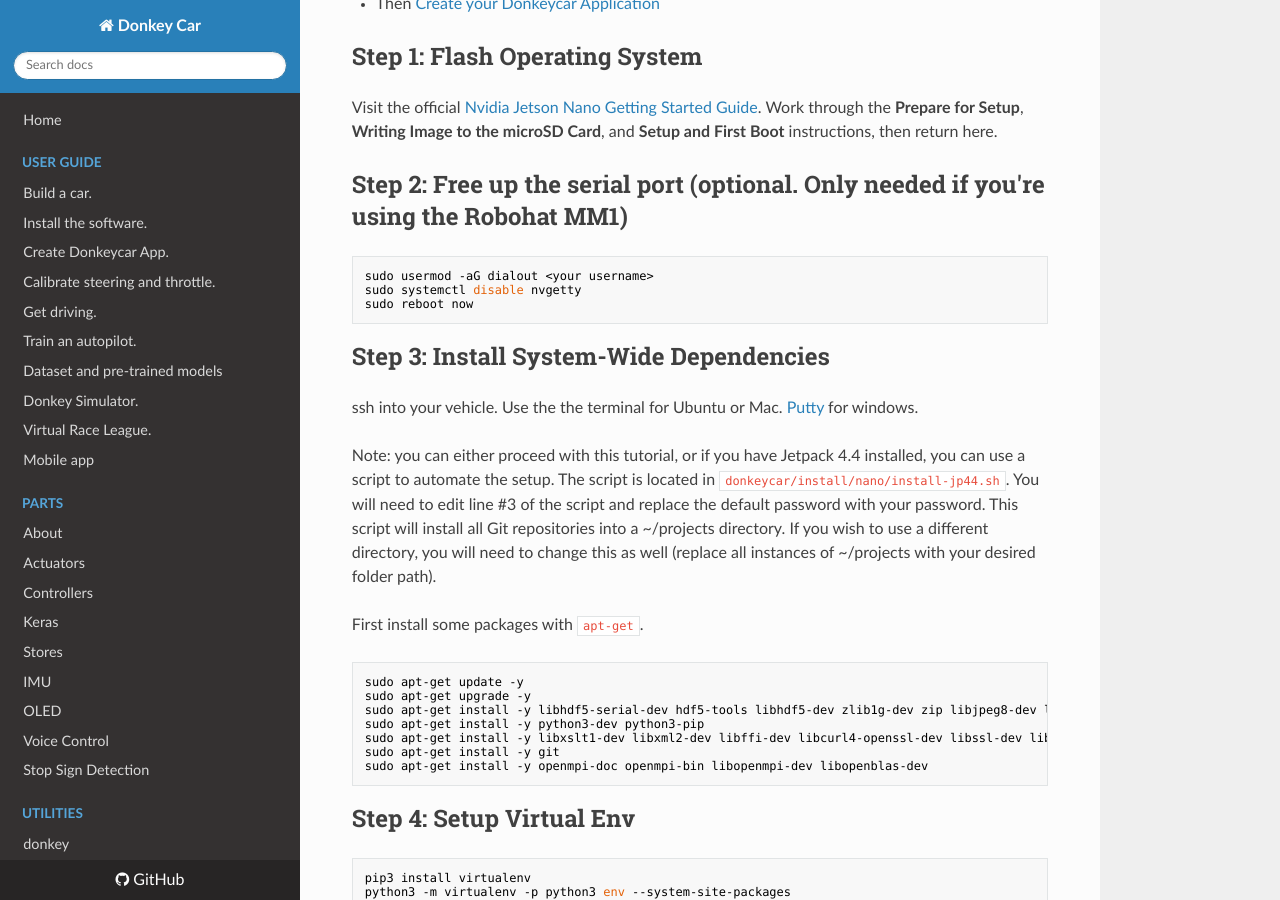
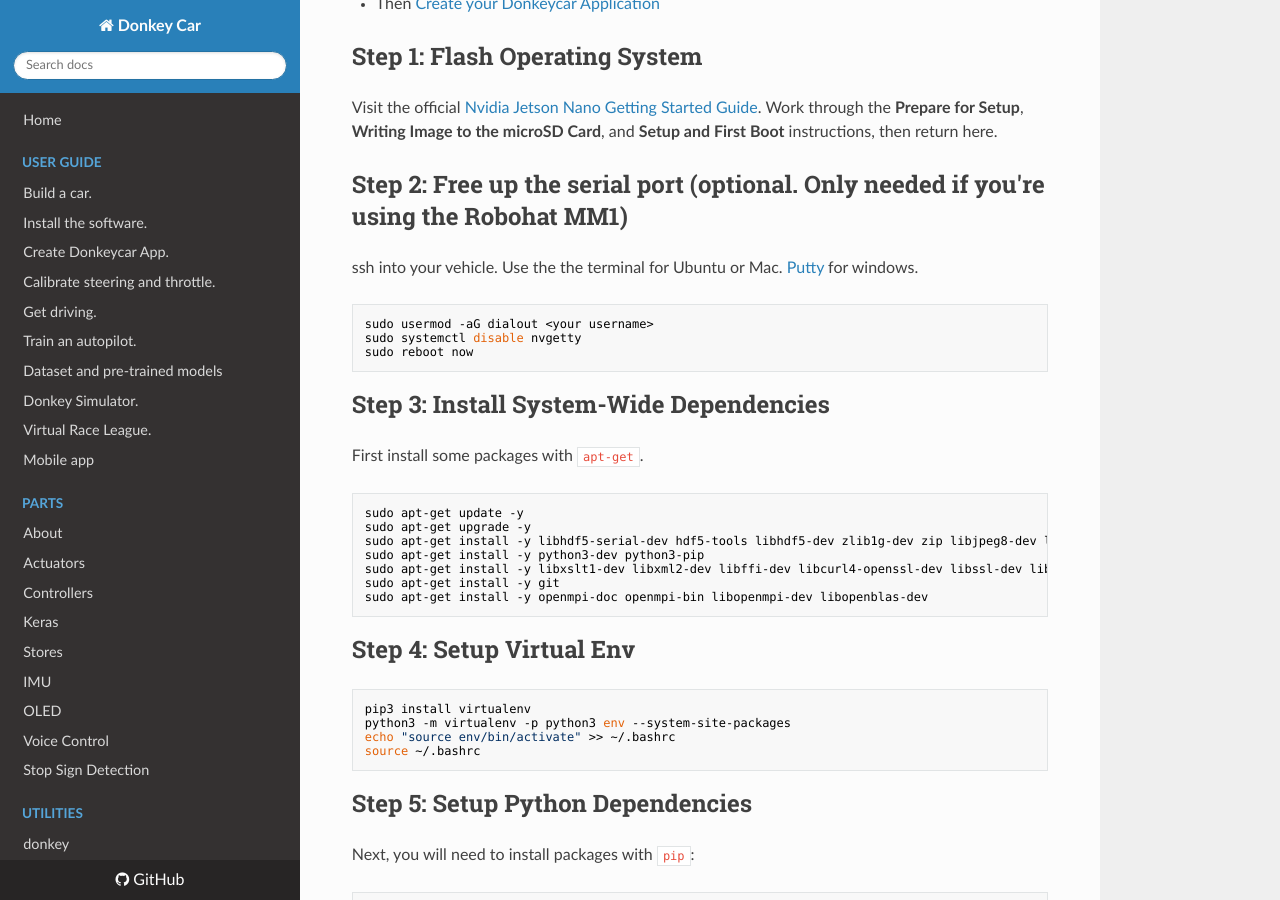
Before and after one commit to autorope/donkeydocs, an MkDocs documentation site: the page built from docs/guide/robot_sbc/setup_jetson_nano.md, in a window 1280 px wide and 900 px high, scrolled down 338 px. Built offline with MkDocs 1.6.1, drawn with Linux system fonts in a browser that asks for light colours; nearby versions of some CDN libraries; old or Windows-style settings are respelled for this version of MkDocs.

Commit message:
Removed outdated ref to old Jetpack

````diff
--- a/docs/guide/robot_sbc/setup_jetson_nano.md
+++ b/docs/guide/robot_sbc/setup_jetson_nano.md
@@ -22,9 +24,6 @@ sudo reboot now
 
 ## Step 3: Install System-Wide Dependencies
 
-ssh into your vehicle. Use the the terminal for Ubuntu or Mac. [Putty](https://www.chiark.greenend.org.uk/~sgtatham/putty/latest.html) for windows.
-
-Note: you can either proceed with this tutorial, or if you have Jetpack 4.4 installed, you can use a script to automate the setup. The script is located in `donkeycar/install/nano/install-jp44.sh`. You will need to edit line #3 of the script and replace the default password with your password. This script will install all Git repositories into a ~/projects directory. If you wish to use a different directory, you will need to change this as well (replace all instances of ~/projects with your desired folder path).
 
 First install some packages with `apt-get`.
 ```bash
````
Also changed, not shown: other parts of docs/guide/robot_sbc/setup_jetson_nano.md (+2 -0 lines).
